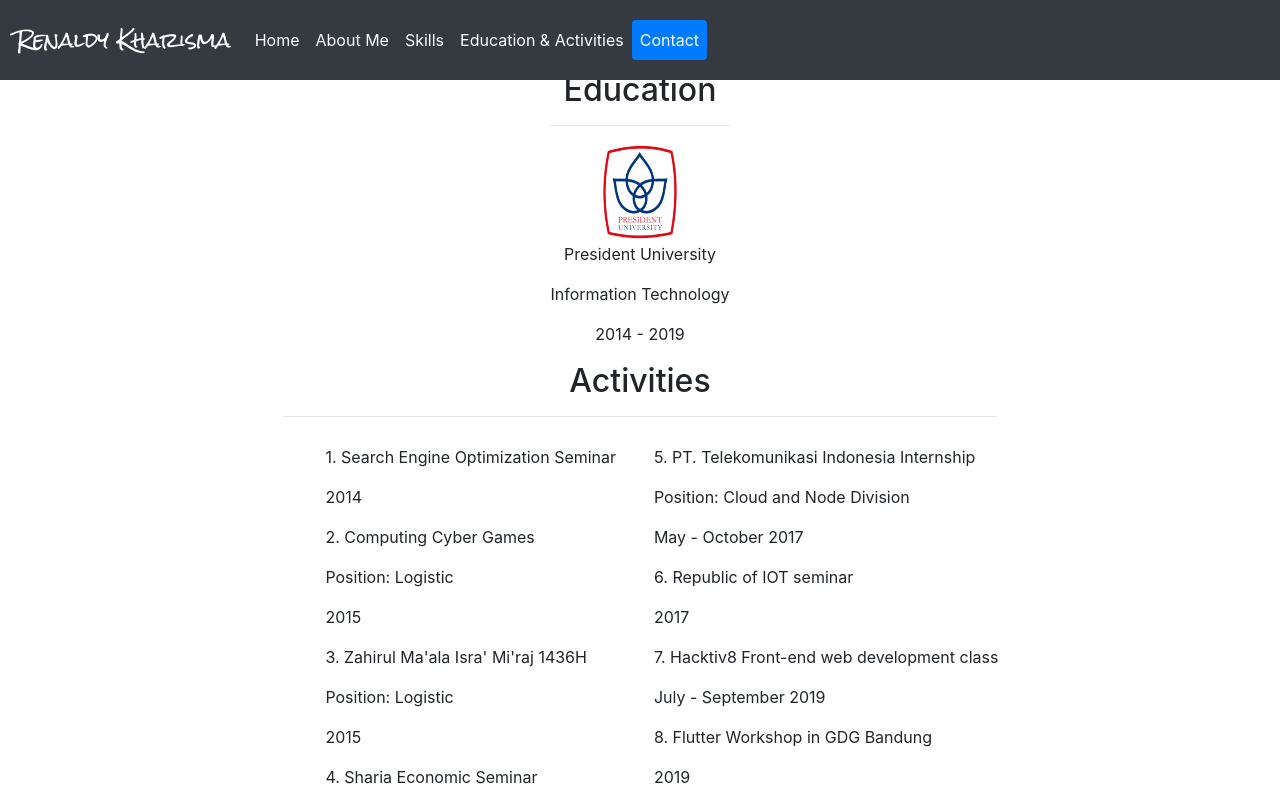
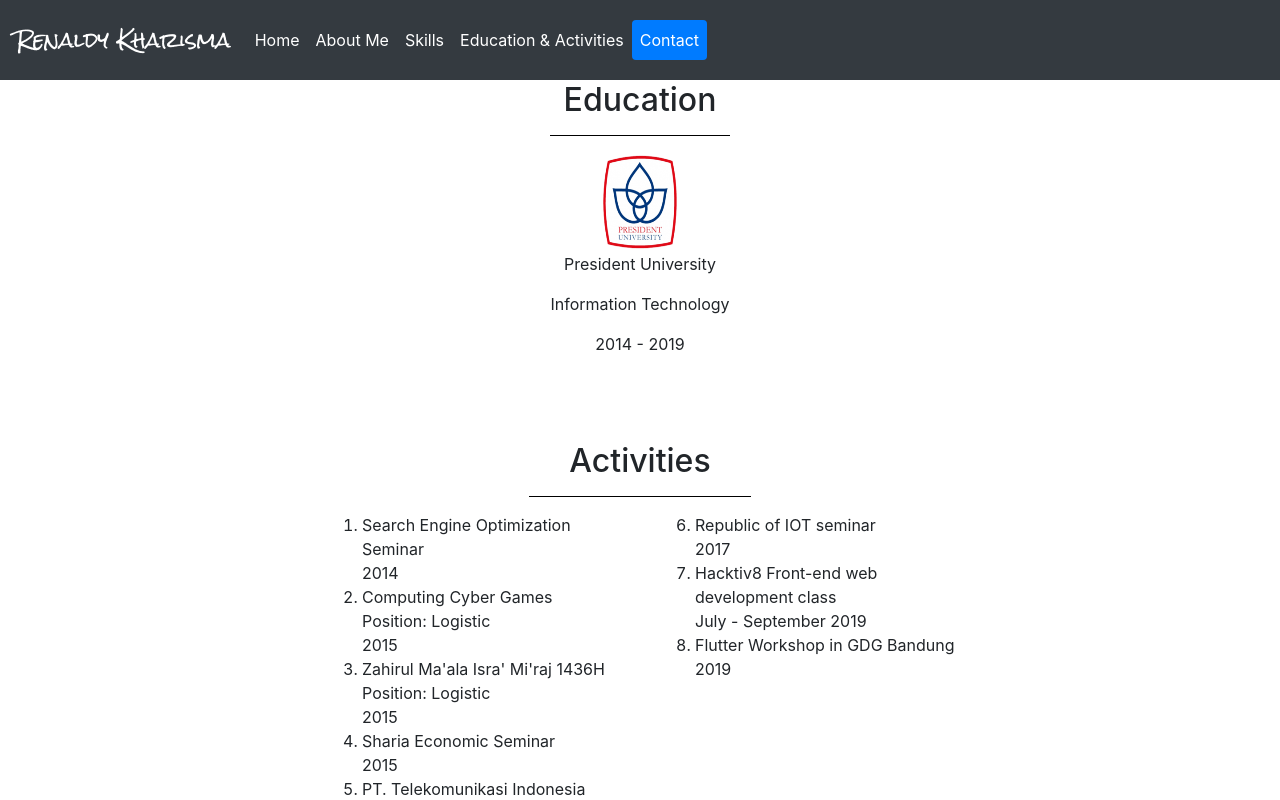
Before and after one commit to renaldykharisma/myfotopolio, a plain HTML site: page index.html in a window 1280 px wide. Both pictures are taken after a click on the link "Education & Activities". Shown: the part 2938-3738 px from the top of the page. Drawn offline with nearby package versions, Linux system fonts and the light colour scheme; some packages are replaced by stand-ins of ours.

Commit message:
perubahan5

```diff
--- a/index.css
+++ b/index.css
@@ -19,6 +19,7 @@ body, html, #masthead, #aboutme, #skills, #eduact, #contacts
     font-size: 14px;
 }
 
+
 /* masthead */
 
 #masthead {
@@ -26,7 +27,6 @@ body, html, #masthead, #aboutme, #skills, #eduact, #contacts
     min-height: 700px;
     background: linear-gradient(#f7971e, #ffd200);
     background-position: center;
-    background-repeat: no-repeat;
   }
 #myname{
     font-family: 'Ubuntu', sans-serif;
@@ -239,22 +239,29 @@ strong{
 
 /* education & activities */
 .eduactcont{
-    padding-top: 70px;
+    padding-top: 80px;
     padding-bottom: 70px;
     display: grid;
     margin-top: 20px;
     margin-right: 0px;
 }
+#hredu{
+    background-color: black;
+}
 .education{
     text-align: center;
     justify-content: center;
 }
-.activities{
-    justify-content: center;
-    margin-right: 0px;
+#actheader{
+    text-align: center;
 }
-.tabact{
-    margin-left: 30px;
+#hract{
+    text-align: center;
+    width: 20%;
+    background-color: black;
+}
+.actrow{
+    width: 60%;
 }
 
 /* contact */
--- a/index.html
+++ b/index.html
@@ -7,10 +7,14 @@
 
             <link rel="stylesheet" href="https://stackpath.bootstrapcdn.com/bootstrap/4.3.1/css/bootstrap.min.css"
             integrity="sha384-ggOyR0iXCbMQv3Xipma34MD+dH/1fQ784/j6cY/iJTQUOhcWr7x9JvoRxT2MZw1T" crossorigin="anonymous">
-            <script src="https://code.jquery.com/jquery-3.3.1.slim.min.js" integrity="sha384-q8i/X+965DzO0rT7abK41JStQIAqVgRVzpbzo5smXKp4YfRvH+8abtTE1Pi6jizo" crossorigin="anonymous"></script>
-            <script src="https://cdnjs.cloudflare.com/ajax/libs/popper.js/1.14.7/umd/popper.min.js" integrity="sha384-UO2eT0CpHqdSJQ6hJty5KVphtPhzWj9WO1clHTMGa3JDZwrnQq4sF86dIHNDz0W1" crossorigin="anonymous"></script>
-            <script src="https://stackpath.bootstrapcdn.com/bootstrap/4.3.1/js/bootstrap.min.js" integrity="sha384-JjSmVgyd0p3pXB1rRibZUAYoIIy6OrQ6VrjIEaFf/nJGzIxFDsf4x0xIM+B07jRM" crossorigin="anonymous"></script>
+            <script src="https://code.jquery.com/jquery-3.3.1.slim.min.js"
+            integrity="sha384-q8i/X+965DzO0rT7abK41JStQIAqVgRVzpbzo5smXKp4YfRvH+8abtTE1Pi6jizo" crossorigin="anonymous"></script>
+            <script src="https://cdnjs.cloudflare.com/ajax/libs/popper.js/1.14.7/umd/popper.min.js"
+            integrity="sha384-UO2eT0CpHqdSJQ6hJty5KVphtPhzWj9WO1clHTMGa3JDZwrnQq4sF86dIHNDz0W1" crossorigin="anonymous"></script>
+            <script src="https://stackpath.bootstrapcdn.com/bootstrap/4.3.1/js/bootstrap.min.js"
+            integrity="sha384-JjSmVgyd0p3pXB1rRibZUAYoIIy6OrQ6VrjIEaFf/nJGzIxFDsf4x0xIM+B07jRM" crossorigin="anonymous"></script>
             <script src="https://ajax.googleapis.com/ajax/libs/jquery/3.1.0/jquery.min.js"></script>
+            <script src="https://maxcdn.bootstrapcdn.com/bootstrap/3.4.0/js/bootstrap.min.js"></script>
 
             <link href="https://fonts.googleapis.com/css?family=Rock+Salt&display=swap" rel="stylesheet">
             <link href="https://fonts.googleapis.com/css?family=Ubuntu&display=swap" rel="stylesheet">
@@ -29,9 +33,9 @@
     <body data-spy="scroll" data-target=".navbar" data-offset="50">
         <nav class="navbar navbar-expand-md text-light bg-dark fixed-top">
                 <a class="navbar-brand" href="#">Renaldy Kharisma</a>
-                <button class="navbar-toggler" type="button" data-toggle="collapse" data-target="#collapsibleNavbar"
+                <button class="navbar-toggler navbar-light" type="button" data-toggle="collapse" data-target="#collapsibleNavbar"
                 aria-controls="collapsibleNavbar" aria-expanded="true" aria-label="Toggle navigation">
-                    <span class="navbar-toggler-icon"></span>
+                    <span class="navbar-toggler-icon btn-light"></span>
                 </button>
                 <div class="collapse navbar-collapse" id="collapsibleNavbar">
                     <div class="navbar-nav nav-pills">
@@ -196,85 +200,71 @@
                                 <h2>
                                     Education
                                 </h2>
-                                <hr>
+                                <hr id="hredu">
                                 <img src="images/pulogo.png" height="100" width="80" >
                                 <p>President University</p>
                                 <p>Information Technology</p>
                                 <p>2014 - 2019</p>
                             </div>
                         </div>
-
-                        <div class="row activities">
-                            <div class="col-sm-16 col-md-16 col-xs-16">
-                                <h2 style="text-align: center;">
+                    </div>
+                <div class="container activitiescont">
+                  <h2 id="actheader">
                     Activities
                   </h2>
-                                <hr>
-                                <table class="table table-borderless tabact">
-                                <tr>
-                                <td>
-                                <p>
-                                   1. Search Engine Optimization Seminar
-                                </p>
-                                <p>
+                  <hr id="hract">
+                  <div class="row mx-auto actrow">
+                    <div class="col-md-6">
+                      <ol>
+                        <li>Search Engine Optimization Seminar
+                          <br>
                           2014
-                                </p>
-                                <p>
-                                    2. Computing Cyber Games
-                                </p>
-                                <p>
+                        </li>
+                        <li>Computing Cyber Games
+                          <br>
                           Position: Logistic
-                                </p>
-                                <p>
+                          <br>
                           2015
-                                </p>
-                                <p>
-                                    3. Zahirul Ma'ala Isra' Mi'raj 1436H
-                                </p>
-                                <p>
+                        </li>
+                        <li>
+                          Zahirul Ma'ala Isra' Mi'raj 1436H
+                          <br>
                           Position: Logistic
-                                </p>
-                                <p>
+                          <br>
                           2015
-                                </p>
-                                <p>
-                                    4. Sharia Economic Seminar
-                                </p>
-                                <p>
+                        </li>
+                        <li>
+                          Sharia Economic Seminar
+                          <br>
                           2015
-                                </p>
-                            </td>
-                            <td>
-                                <p>
-                                    5. PT. Telekomunikasi Indonesia Internship
-                                </p>
-                                <p>
+                        </li>
+                        <li>
+                            PT. Telekomunikasi Indonesia Internship
+                            <br>
                             Position: Cloud and Node Division
-                                </p>
-                                <p>
+                            <br>
                             May - October 2017
-                                </p>
-                                <p>
-                                   6. Republic of IOT seminar
-                                </p>
-                                <p>
+                          </li>
+                      </ol>
+                    </div>
+                    <div class="col-md-6">
+                        <ol start="6">
+                            <li>
+                              Republic of IOT seminar
+                              <br>
                               2017
-                                </p>
-                                <p>
-                                   7. Hacktiv8 Front-end web development class
-                                </p>
-                                <p>
+                            </li>
+                            <li>
+                              Hacktiv8 Front-end web development class
+                              <br>
                               July - September 2019
-                                </p>
-                                <p>
-                                    8. Flutter Workshop in GDG Bandung
-                                 </p>
-                                 <p>
+                            </li>
+                            <li>
+                              Flutter Workshop in GDG Bandung
+                              <br>
                               2019
-                                 </p>
-                            </td>
-                            </tr>
-                            </table>
+                            </li>
+                          </ol>
                     </div>
                   </div>
                 </div>
@@ -398,7 +388,33 @@
       </script>
     <script src="https://maps.googleapis.com/maps/api/js?key=AIzaSyDKmUGzt-UShlJQt6YXLq0HYetmZ5X_c-s&callback=initMap" async defer></script>
 
+    <script>
+        $(document).ready(function(){
+          // Add scrollspy to <body>
+          $('body').scrollspy({target: ".navbar", offset: 50});
 
+          // Add smooth scrolling on all links inside the navbar
+          $("#collapsibleNavbar a").on('click', function(event) {
+            // Make sure this.hash has a value before overriding default behavior
+            if (this.hash !== "") {
+              // Prevent default anchor click behavior
+              event.preventDefault();
 
+              // Store hash
+              var hash = this.hash;
+
+              // Using jQuery's animate() method to add smooth page scroll
+              // The optional number (800) specifies the number of milliseconds it takes to scroll to the specified area
+              $('html, body').animate({
+                scrollTop: $(hash).offset().top
+              }, 800, function(){
+
+                // Add hash (#) to URL when done scrolling (default click behavior)
+                window.location.hash = hash;
+              });
+            }  // End if
+          });
+        });
+        </script>
     </body>
 </html>
```
Lines whose indentation alone changed are shown as unchanged.
